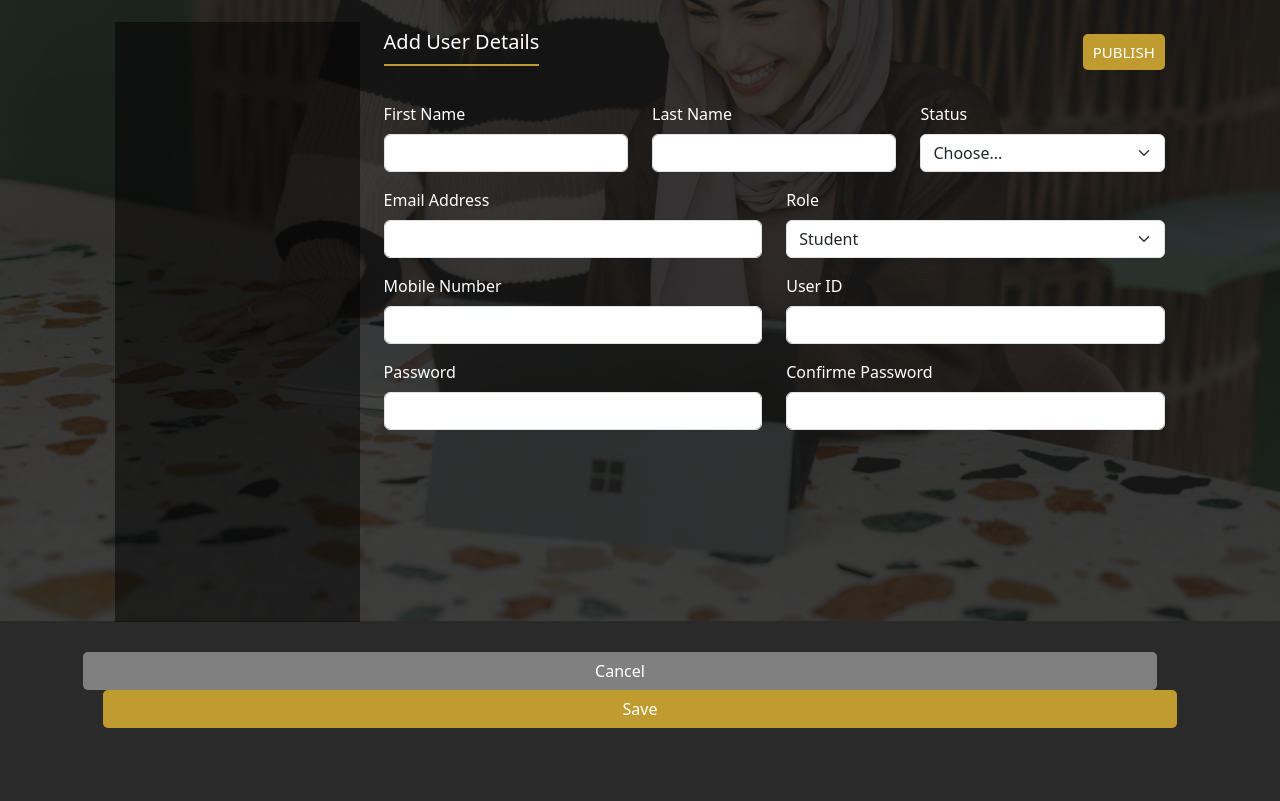
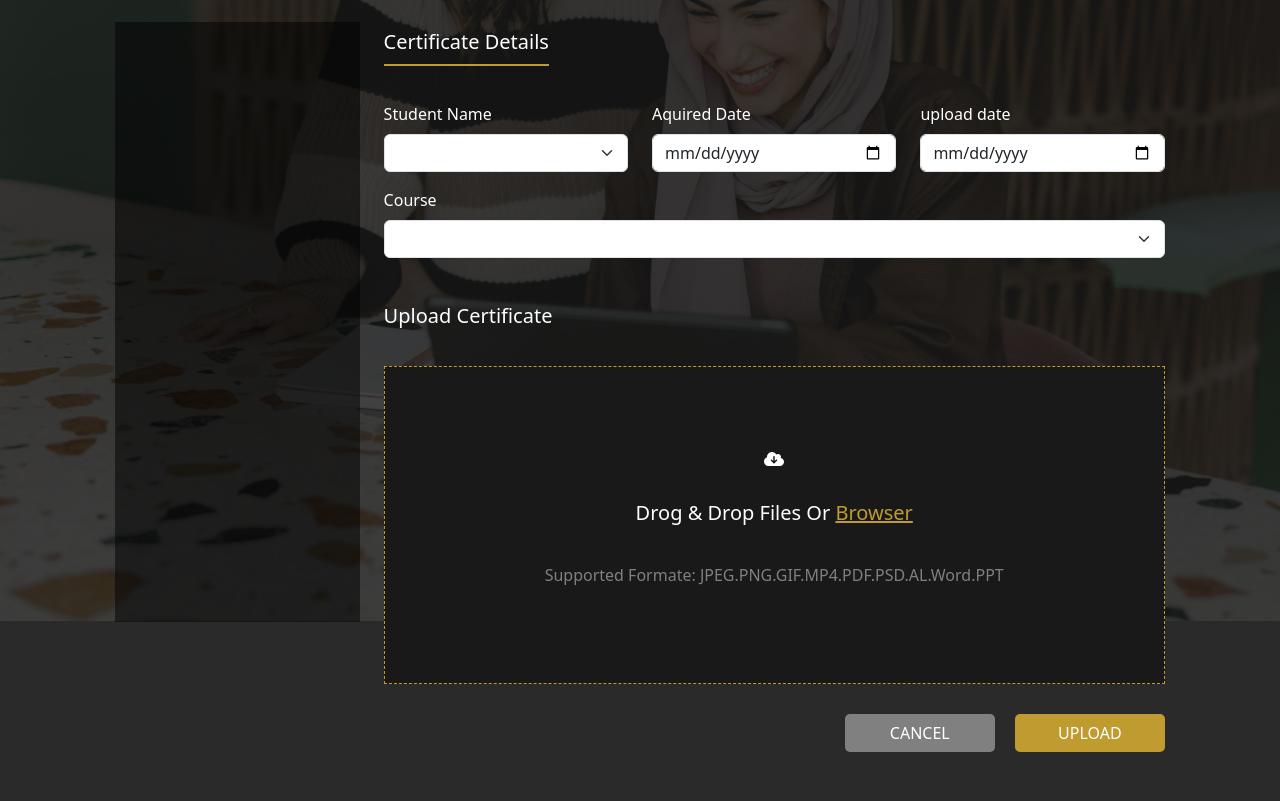
Before and after one commit to Rawan-abdelfattah/seff-website, a React (Create React App) app: page / in a window 1280 px wide. Shown: the part 339-1140 px from the top of the page. Built offline with nearby package versions, Linux system fonts and the light colour scheme.

Commit message:
Add files via upload

```diff
--- a/src/App.css
+++ b/src/App.css
@@ -119,8 +119,8 @@
     text-transform: capitalize;
   }
   .side-bar-header .header{
+   position:relative;
     padding-bottom: 10px;
-    position: relative;
   }
   .side-bar-header .header::after{
    content:'';
@@ -133,18 +133,19 @@
 
 
   }
+
+
   .Side-bar{
     background-color:rgba(0, 0,0, .5);
     height: 600px;
 
   }
 
-
   /* start form style */
  .action-form{
     display: flex;
     justify-content: end;
-   margin-top: -180px;
+
  padding: 30px 0 80px 0;
   }
 
@@ -155,22 +156,26 @@
     color: #fff;
     padding: 7px 10px;
     border-radius: 5px;
-
+   text-transform:uppercase;
   }
   .cancel{
     background-color: var(--Grey);
     margin-right: 20px;
 
   }
-  .save{
+  .upload{
     background: var(--Primary);
 
+  }
+  .icons{
+    color:var(--Primary);
+    font-size: 20px;
   }
   .form-content{
     margin-top: -150px;
   }
    .input-form{
-    background-color: var(--Grey);
+    background-color: var(--black);
     outline: none;
     border: none;
     color: #fff;
@@ -182,7 +187,31 @@
     color: #fff;
     height:40px;
    }
-   .email-addres{
-    width: 80%;
+
+  /* end form style */
+.uploadecertificate h2{
+  padding:30px 0;
+  text-transform: capitalize;
+  font-size:20px;
+  font-weight:var(--fw-400);
 }
-  /* end form style */
+.uploade-content{
+  border:1px dashed var(--Primary);
+  text-align:center;
+  text-transform:capitalize;
+  padding:80px 0;
+  background:var(--black);
+}
+.uploade-content h3{
+  padding:30px 0;
+  text-transform: capitalize;
+  font-size:20px;
+  font-weight:var(--fw-400);
+}
+.uploade-content a{
+  color:var(--Primary);
+}
+.uploade-content p{
+  font-size:16px;
+  color:var( --Grey);
+}
--- a/src/App.js
+++ b/src/App.js
@@ -1,15 +1,15 @@
 import './App.css';
 import Header from './components/Header/Header';
- import CerateUpdateUser from './pages/CreateUpdateUser/CerateUpdateUser'
+import UploadCertificate from './pages/UplaodCertifiacte/UploadCertificate';
 import Footer from './components/Footer/Footer';
 
 
 function App() {
   return (
     <div className="App">
-      <Header/>
-      <CerateUpdateUser/>
-      <Footer/>
+      <Header />
+      <UploadCertificate />
+      <Footer />
     </div>
   );
 }
--- /dev/null
+++ b/src/components/Form2.js
@@ -0,0 +1,81 @@
+import React from 'react';
+import { Container, Row, Col, Button, Form } from 'react-bootstrap';
+import { FontAwesomeIcon } from '@fortawesome/react-fontawesome';
+import { faCloudArrowDown } from '@fortawesome/free-solid-svg-icons';
+const Form2 = () => {
+  return (
+    <section className='create-updtae-user'>
+      <div className='pdx'>
+        <div className='side-bar-header'>
+          <p className='header'>upload certificate</p>
+          <p>6th june 2023</p>
+        </div>
+        <Row>
+          <Col xl={3} className='side-bar-content'>
+
+            <div className='Side-bar'>
+
+            </div>
+          </Col>
+          <Col xl={9}>
+
+            <div className="form-header d-flex">
+              <h1> certificate details</h1>
+
+            </div>
+
+            <Form className='form-content'>
+              <Row className="mb-3">
+
+                <Form.Group as={Col} controlId="formGridStudentName">
+                  <Form.Label>Student Name</Form.Label>
+                  <Form.Select defaultValue="Choose..." className='input-form'>
+                    <option></option>
+                    <option></option>
+                  </Form.Select>
+                </Form.Group>
+
+                <Form.Group as={Col} controlId="formAquiredDate">
+                  <Form.Label>Aquired Date</Form.Label>
+                  <Form.Control type="date" className='input-form' />
+                </Form.Group>
+
+                <Form.Group as={Col} controlId="formAquiredDate">
+                  <Form.Label>upload date</Form.Label>
+                  <Form.Control type="date" className='input-form' />
+                </Form.Group>
+
+              </Row>
+              <Row className="mb-3">
+
+                <Form.Group as={Col} controlId="formCourse">
+                  <Form.Label>Course</Form.Label>
+                  <Form.Select defaultValue="Choose..." className='input-form'>
+                    <option></option>
+                    <option></option>
+                  </Form.Select>
+                </Form.Group>
+              </Row>
+
+            </Form>
+            <Col className='uploadecertificate'>
+              <h2>upload certificate</h2>
+              <div className='uploade-content'>
+                <FontAwesomeIcon icon={faCloudArrowDown} className='' />
+                <h3>drog & drop files or <a className='upload-browser'>browser</a></h3>
+                <p>supported formate: JPEG.PNG.GIF.MP4.PDF.PSD.AL.Word.PPT</p>
+              </div>
+            </Col>
+          </Col>
+        </Row>
+
+
+        <div className='action-form'>
+          <button className='cancel btn-form'>Cancel</button>
+          <button className='upload btn-form'>upload</button>
+        </div>
+      </div>
+    </section>
+  )
+}
+export default Form2;
--- a/src/pages/UplaodCertifiacte/UploadCertificate.js
+++ b/src/pages/UplaodCertifiacte/UploadCertificate.js
@@ -0,0 +1,15 @@
+import React from 'react';
+import ButtonTop from '../../components/ButtonTop/ButtonTop';
+import Background from '../../components/Background/Background';
+import Form2 from '../../components/Form2';
+
+const UplaodCertifiacte=()=>{
+return(
+<div>
+<Background/>
+  <Form2/>
+      <ButtonTop/>
+</div>
+)
+}
+export default UplaodCertifiacte;
```
Lines whose indentation alone changed are shown as unchanged.
